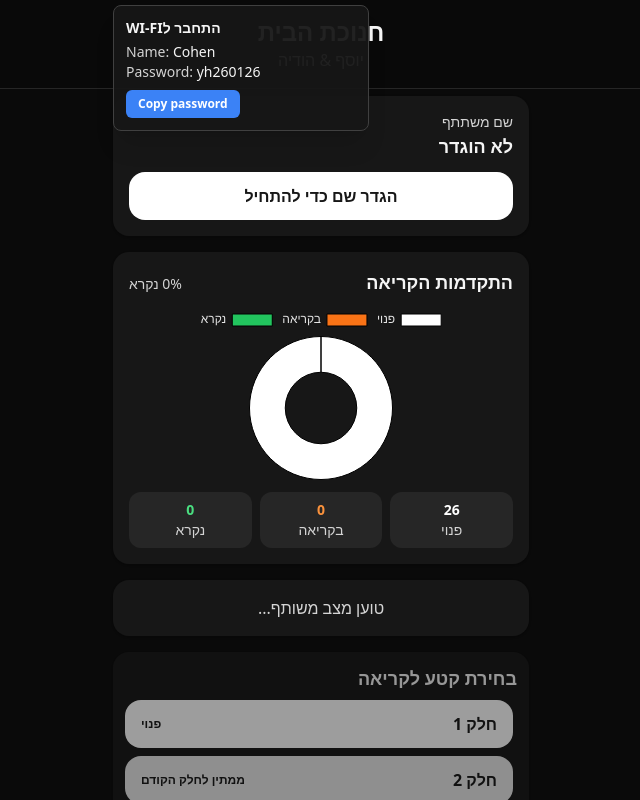
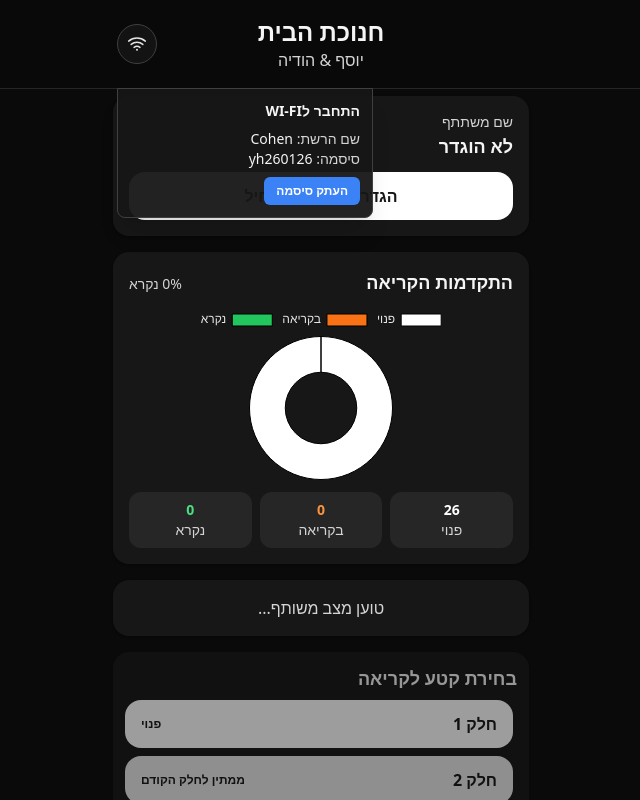
Before and after one commit to yossef6548/hanukat-habayit, a Next.js app: page / in a window 1280 px wide. Both pictures are taken after a click on the button "הצג פרטי וייפיי". Shown: the top 800 px of the page, without its empty margins (319-959 px from the left). Built offline with nearby package versions, Linux system fonts and the light colour scheme; no server answers; the database is empty.

Commit message:
Refine Wi-Fi panel layout and RTL behavior

```diff
--- a/components/WifiInfoButton.tsx
+++ b/components/WifiInfoButton.tsx
@@ -1,6 +1,6 @@
 "use client";
 
-import { useState } from "react";
+import { useEffect, useRef, useState } from "react";
 
 const WIFI_NAME = "Cohen";
 const WIFI_PASSWORD = "yh260126";
@@ -8,6 +8,27 @@ const WIFI_PASSWORD = "yh260126";
 export default function WifiInfoButton() {
   const [isOpen, setIsOpen] = useState(false);
   const [copyStatus, setCopyStatus] = useState<"idle" | "copied" | "error">("idle");
+  const containerRef = useRef<HTMLDivElement>(null);
+
+  useEffect(() => {
+    if (!isOpen) {
+      return;
+    }
+
+    const onPointerDownOutside = (event: MouseEvent | TouchEvent) => {
+      if (!containerRef.current?.contains(event.target as Node)) {
+        setIsOpen(false);
+      }
+    };
+
+    document.addEventListener("mousedown", onPointerDownOutside);
+    document.addEventListener("touchstart", onPointerDownOutside);
+
+    return () => {
+      document.removeEventListener("mousedown", onPointerDownOutside);
+      document.removeEventListener("touchstart", onPointerDownOutside);
+    };
+  }, [isOpen]);
 
   const copyPassword = async () => {
     try {
@@ -23,14 +44,14 @@ export default function WifiInfoButton() {
   };
 
   return (
-    <div className="absolute left-4 top-1/2 -translate-y-1/2 text-left" dir="ltr">
+    <div ref={containerRef} className="absolute inset-y-0 left-5 flex items-center" dir="rtl">
       <button
         type="button"
         onClick={() => setIsOpen((prev) => !prev)}
         className="inline-flex h-10 w-10 items-center justify-center rounded-full border border-neutral-700 bg-neutral-900/70 text-neutral-200 transition hover:border-neutral-500 hover:text-white"
         aria-expanded={isOpen}
         aria-controls="wifi-details"
-        aria-label="Show wifi details"
+        aria-label="הצג פרטי וייפיי"
       >
         <svg viewBox="0 0 24 24" className="h-5 w-5" fill="none" stroke="currentColor" strokeWidth="1.8" aria-hidden="true">
           <path d="M2 8.5A15.5 15.5 0 0 1 22 8.5" strokeLinecap="round" />
@@ -43,23 +64,21 @@ export default function WifiInfoButton() {
       {isOpen && (
         <div
           id="wifi-details"
-          className="mt-2 w-64 rounded-lg border border-neutral-700 bg-neutral-900/95 p-3 text-sm text-neutral-100 shadow-xl"
+          className="absolute left-0 top-full w-64 rounded-b-lg border border-neutral-700 bg-neutral-900/95 p-3 text-right text-sm text-neutral-100 shadow-xl"
         >
-          <div className="mb-1 font-bold" dir="rtl">
-            התחבר לWI-FI
+          <div className="mb-2 font-bold">התחבר לWI-FI</div>
+          <div>
+            <span className="text-neutral-300">שם הרשת:</span> {WIFI_NAME}
           </div>
           <div>
-            <span className="text-neutral-300">Name:</span> {WIFI_NAME}
-          </div>
-          <div>
-            <span className="text-neutral-300">Password:</span> {WIFI_PASSWORD}
+            <span className="text-neutral-300">סיסמה:</span> {WIFI_PASSWORD}
           </div>
           <button
             type="button"
             onClick={copyPassword}
             className="mt-2 rounded-md bg-blue-500 px-3 py-1.5 text-xs font-semibold text-white transition hover:bg-blue-400"
           >
-            {copyStatus === "copied" ? "Copied!" : copyStatus === "error" ? "Copy failed" : "Copy password"}
+            {copyStatus === "copied" ? "הסיסמה הועתקה" : copyStatus === "error" ? "ההעתקה נכשלה" : "העתק סיסמה"}
           </button>
         </div>
       )}
```
